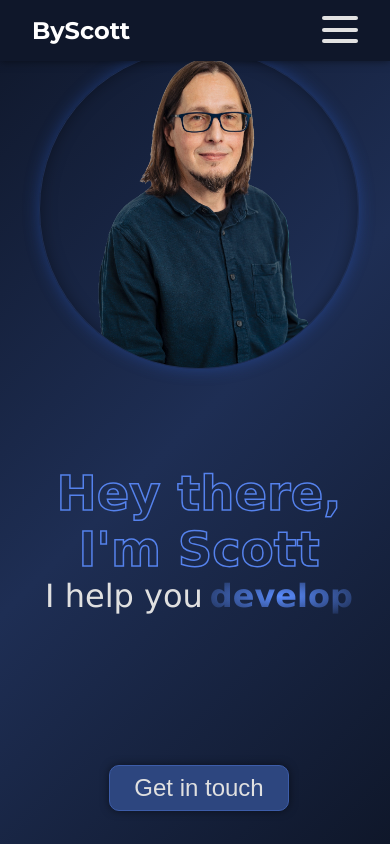
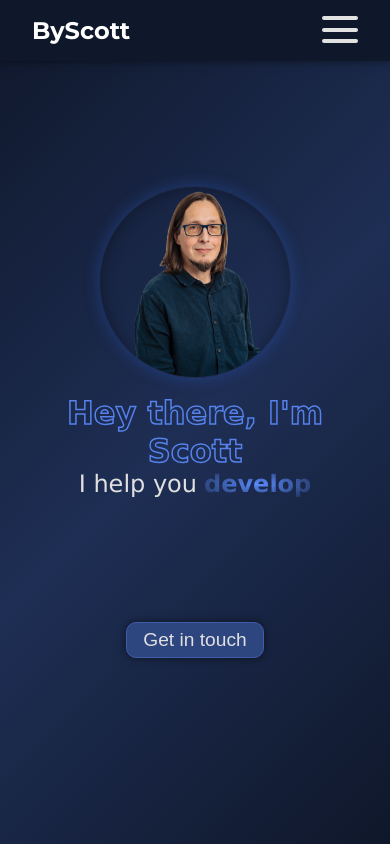
Before and after one commit to pawscanthack/portfolio, a React (Create React App) app: page / in a window 390 px wide. Built offline with nearby package versions, Linux system fonts and the light colour scheme; no server answers.

Commit message:
Adjust font sizes and spacing for resposniveness

```diff
--- a/src/css/home.css
+++ b/src/css/home.css
@@ -102,15 +102,6 @@
   font-weight: normal;
 }
 
-@media (max-width: 600px) {
-  .home-section-container {
-    display: flex;
-    flex-direction: column;
-    align-items: baseline;
-    margin: 1em 0;
-  }
-}
-
 .contact-button-container {
   margin: 0 auto;
   width: fit-content;
@@ -133,3 +124,47 @@
   filter: brightness(120%);
   box-shadow: 0 0 0.8rem rgba(0, 0, 0, 0.7);
 }
+
+@media screen and (max-width: 1200px) {
+  .header-container h1 {
+    font-size: 2.5rem;
+  }
+
+  .subheader-container {
+    font-size: 1.5rem;
+    width: 12rem;
+  }
+
+  .it-systems {
+    font-size: 1.5rem;
+  }
+
+  .home-section-image-container {
+    height: 15rem;
+    width: 15rem;
+  }
+}
+
+@media screen and (max-width: 984px) {
+  .home-section-container {
+    flex-direction: column;
+    gap: 1rem;
+  }
+}
+
+@media screen and (max-width: 600px) {
+  .header-container h1 {
+    font-size: 2rem;
+  }
+
+  .home-section-image-container {
+    height: 12rem;
+    width: 12rem;
+  }
+
+  .contact-button {
+    font-size: 1.2rem;
+    padding: 0.4rem 1rem;
+  }
+
+}
```
